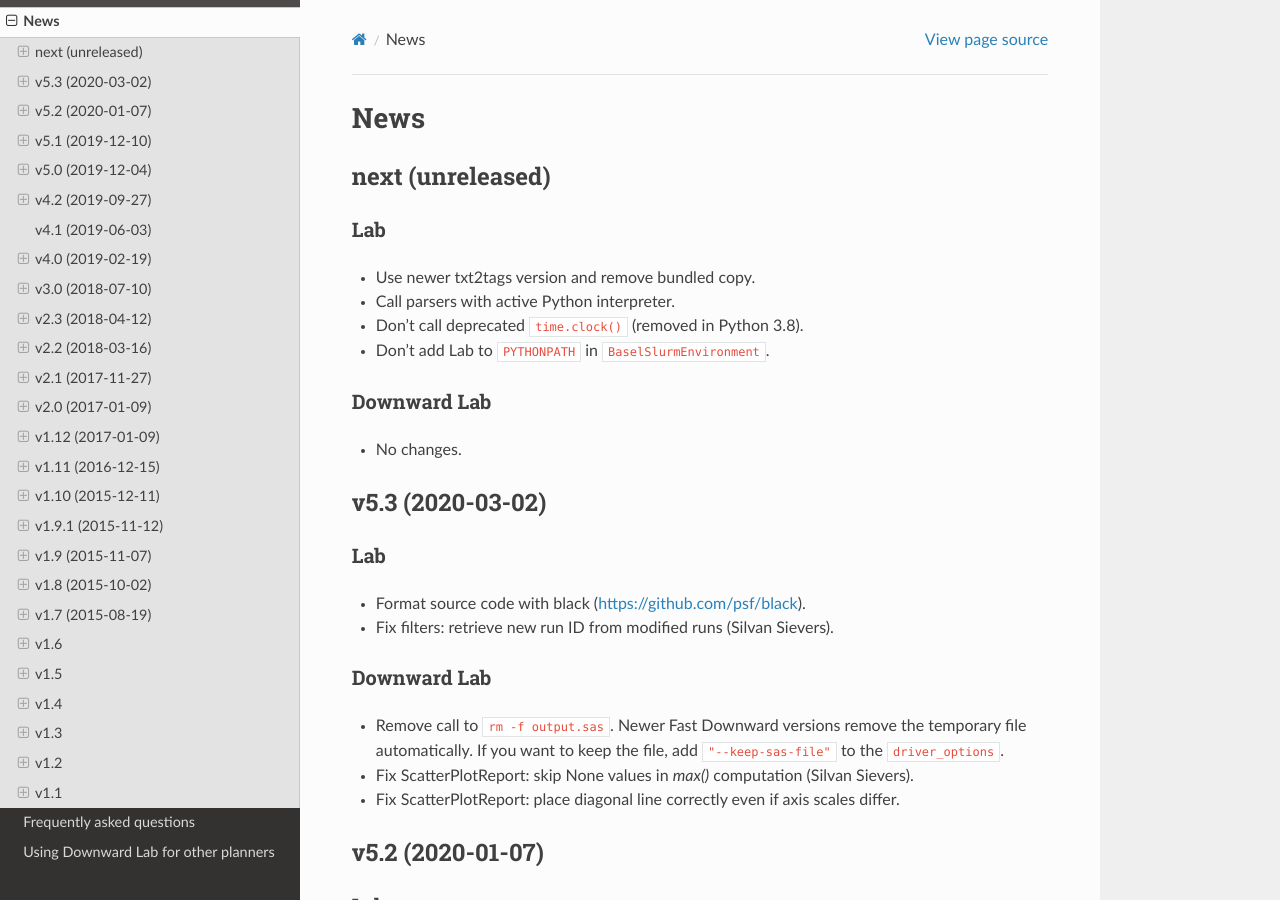
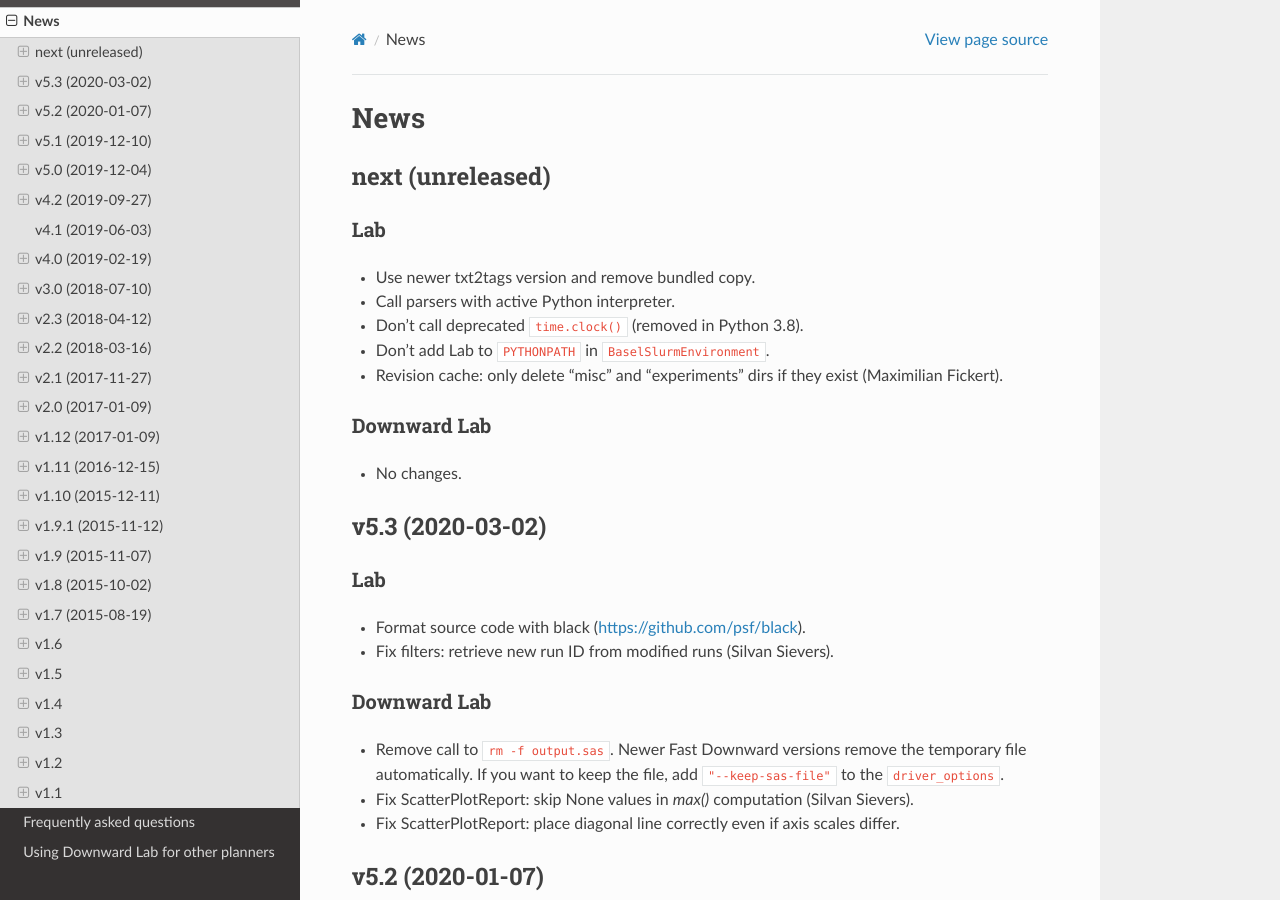
Before and after one commit to aibasel/lab, a Sphinx documentation site: the page built from docs/news.rst, in a window 1280 px wide and 900 px high. Built offline with Sphinx 7.4.7 and the Read the Docs theme 2.0.0, drawn with Linux system fonts in a browser that asks for light colours; pages that are not in the unit, such as notebooks, are missing from menus.

Commit message:
Update news.

```diff
--- a/docs/news.rst
+++ b/docs/news.rst
@@ -10,6 +10,7 @@ Lab
 * Call parsers with active Python interpreter.
 * Don't call deprecated ``time.clock()`` (removed in Python 3.8).
 * Don't add Lab to ``PYTHONPATH`` in ``BaselSlurmEnvironment``.
+* Revision cache: only delete "misc" and "experiments" dirs if they exist (Maximilian Fickert).
 
 Downward Lab
 ^^^^^^^^^^^^
```
